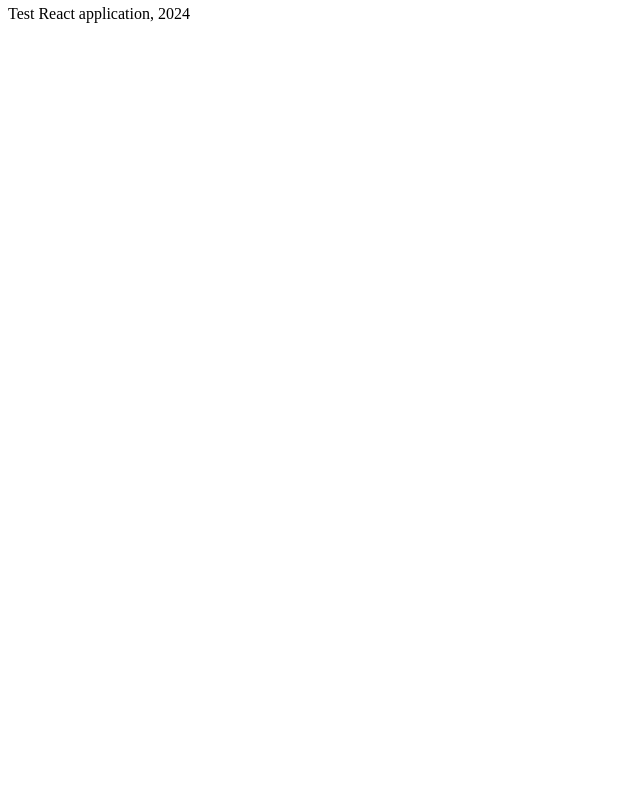
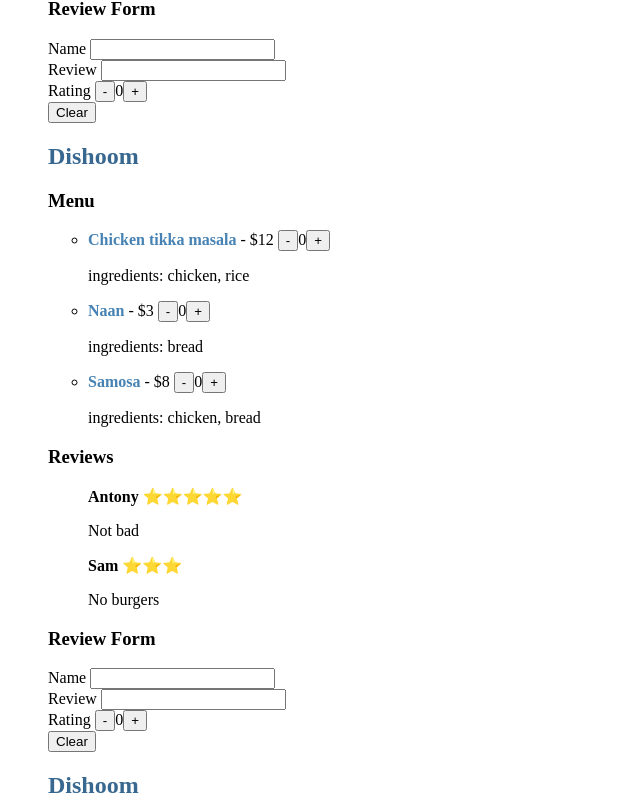
Before and after one commit to alsouyamilova/ReactCourse, a React (Vite) app: page / in a window 1280 px wide. Shown: the part 653-1460 px from the top of the page, without its empty margins (0-640 px from the left). Before the commit the page ends 800 px from the top, so only its background shows below. Built offline with nearby package versions, Linux system fonts and the light colour scheme.

Commit message:
review form, progress bar added

```diff
--- a/src/components/app/App.jsx
+++ b/src/components/app/App.jsx
@@ -1,28 +1,50 @@
 import { restaurants } from "../../data/mock";
 import { Layout } from "../layout/Layout";
 import { Restaurant } from "../restaurants/Restaurants";
-import { useState } from "react";
+import { useState, useEffect } from "react";
 import Button from "../button/Button";
 
 export const App = ({ title }) => {
-  const [activeRestaurantId, setaActiveRestaurantId] = useState(restaurants[0].id);
+  const [activeRestaurantId, setaActiveRestaurantId] = useState(
+    restaurants[0].id
+  );
+
   return (
     <Layout>
       <h1 style={{ color: "#386890" }}>{title}</h1>
       <section style={{ marginBottom: "1rem" }}>
-          {restaurants.map(({id, name, menu }) =>
+        {restaurants.map(({ id, name, menu }) =>
           Boolean(name) & (menu.length > 0) ? (
-              <Button isActive={activeRestaurantId == id} onClick={() => {setaActiveRestaurantId(id)
-              }}>
+            <Button
+              key={id}
+              isActive={activeRestaurantId == id}
+              onClick={() => {
+                setaActiveRestaurantId(id);
+              }}
+            >
               {name}
             </Button>
           ) : null
         )}
       </section>
-
-              {/* <Restaurant name={name} menu={menu} reviews={reviews} /> */}
-              <Restaurant {...restaurants.find(restaurants => restaurants.id == activeRestaurantId)} />
-
+      <Restaurant
+        key={1}
+        {...restaurants.find(
+          (restaurants) => restaurants.id == activeRestaurantId
+        )}
+      />
+      <Restaurant
+        key={2}
+        {...restaurants.find(
+          (restaurants) => restaurants.id == activeRestaurantId
+        )}
+      />
+      <Restaurant
+        key={3}
+        {...restaurants.find(
+          (restaurants) => restaurants.id == activeRestaurantId
+        )}
+      />
     </Layout>
   );
 };
--- /dev/null
+++ b/src/components/counter/DishCounter.jsx
@@ -0,0 +1,25 @@
+import { useState } from "react";
+import { Counter } from "./counter";
+export const DishCounter = () => {
+  const [value, setValue] = useState(0);
+  const increase = () => {
+    let newVal;
+    if (value + 1 > 5) {
+      newVal = 5;
+    } else {
+      newVal = value + 1;
+    }
+    setValue(newVal);
+  };
+  const decrease = () => {
+    let newVal;
+    if (value - 1 < 0) {
+      newVal = 0;
+    } else {
+      newVal = value - 1;
+    }
+    setValue(newVal);
+  };
+
+  return <Counter value={value} increase={increase} decrease={decrease} />;
+};
--- a/src/components/counter/counter.jsx
+++ b/src/components/counter/counter.jsx
@@ -1,26 +1,16 @@
-import { useState } from "react"
+import { useEffect, useState } from "react";
+import { DishCounter } from "./DishCounter";
 
-export const Counter = () => {
-
-    const [value, setValue] = useState(0)
-
-    const increase = () => {
-        let newVal
-        if(value+1 >5){newVal = 5 }else{newVal = value+1}
-        setValue(newVal)}
-    const decrease = () => {
-
-        let newVal
-        if(value-1 <0){newVal = 0 }else{newVal = value-1}
-        setValue(newVal)}
-    return (
-        <>
-        <button onClick={decrease}>-</button>
-         {value}
-        <button onClick={increase}>+</button>
-        </>
-
-    )
-
-
-}
+export const Counter = ({ value, increase, decrease }) => {
+  return (
+    <>
+      <button type="button" onClick={decrease}>
+        -
+      </button>
+      {value}
+      <button type="button" onClick={increase}>
+        +
+      </button>
+    </>
+  );
+};
--- a/src/components/layout/Layout.jsx
+++ b/src/components/layout/Layout.jsx
@@ -1,10 +1,13 @@
-export const Layout = ({children}) => {
-    return(
+import { ProgressBar } from "../progressBar/progressBar";
+
+export const Layout = ({ children }) => {
+  return (
     <>
+      <ProgressBar />
       <header>React App</header>
       {children}
       <hr></hr>
       <footer>Test React application, 2024</footer>
     </>
-    )
-}
+  );
+};
--- /dev/null
+++ b/src/components/progressBar/ProgressBar.module.css
@@ -0,0 +1,8 @@
+.progressbar {
+    height: 5px;
+    background-color:  #386890;
+    overflow: hidden;
+    position: fixed;
+    transition: width 1s;
+    opacity: 0.4;
+  }
--- /dev/null
+++ b/src/components/progressBar/progressBar.jsx
@@ -0,0 +1,23 @@
+import classes from "./ProgressBar.module.css";
+import { useEffect, useState } from "react";
+
+export const ProgressBar = () => {
+  const [y, setY] = useState(window.scrollY); // storing current scroll bar positiotn
+  const [totalY, setTotalY] = useState(); // storing Total Scrollable area
+  const [scrollBar, setScrollBar] = useState(); // storing Size of scroll bar
+
+  const calculateProgress = () => {
+    const y = window.scrollY;
+    const pageHeight =
+      document.documentElement.scrollHeight - window.innerHeight;
+    return Math.floor((y / pageHeight) * 100);
+  };
+  useEffect(() => {
+    window.addEventListener("scroll", () => setY(calculateProgress()));
+    return () => {};
+  }, [y]);
+
+  return (
+    <div className={classes.progressbar} style={{ width: `${y}%` }}></div> // This is our
+  );
+};
--- a/src/components/restaurants/Restaurants.jsx
+++ b/src/components/restaurants/Restaurants.jsx
@@ -1,8 +1,12 @@
 import { Counter } from "../counter/counter";
-export const Restaurant = ({ name, menu, reviews }) => {
-  if(!Boolean(name.length) | menu.length == 0){
-    return null
+import { ReviewForm } from "../reviewForm/reviewForm";
+import { DishCounter } from "../counter/DishCounter";
+
+export const Restaurant = ({ id, name, menu, reviews }) => {
+  if (!Boolean(name.length) | (menu.length == 0)) {
+    return null;
   }
+
   return (
     <ul>
       <div>
@@ -12,13 +16,13 @@
         </div>
         <ul>
           {menu.map((dish) => (
-              <>
+            <div key={dish.id}>
               <li>
-                  <b style={{ color: "#4682b4" }}>{dish.name}</b> - $
-                  {dish.price} <Counter/>
+                <b style={{ color: "#4682b4" }}>{dish.name}</b> - ${dish.price}{" "}
+                <DishCounter key={id} />
               </li>
               <p>ingredients: {dish.ingredients.join(", ")}</p>
-              </>
+            </div>
           ))}
         </ul>
         <div>
@@ -26,20 +30,28 @@
         </div>
 
         <ul>
-             { reviews.length > 0 ? reviews.map((rev) => (
-              <>
+          {reviews.length > 0 ? (
+            reviews.map((review) => (
+              <div key={review.id}>
                 <div>
                   <span style={{ width: "30px" }}>
-                    <b>{rev.user} </b>
+                    <b>{review.user} </b>
                   </span>{" "}
-                  <span>{Array(rev.rating).fill(<>⭐</>)} </span>
+                  {/* <span>{Array(review.rating).fill(<span key = >⭐</span>)} </span> */}
+                  {Array.from(Array(review.rating), (_, i) => (
+                    <span key={i}>⭐</span>
+                  ))}
                 </div>
-                <p>{rev.text}</p>{" "}
-              </>
-            )) : <>No reviews yet</>}
+                <p>{review.text}</p>{" "}
+              </div>
+            ))
+          ) : (
+            <>No reviews yet</>
+          )}
         </ul>
+        <h3>Review Form</h3>
+        <ReviewForm key={id} />
       </div>
-
     </ul>
-  )
+  );
 };
--- /dev/null
+++ b/src/components/reviewForm/reviewForm.jsx
@@ -0,0 +1,44 @@
+import { useState, useReducer } from "react";
+import { useForm } from "./useForm";
+import { Counter } from "../counter/counter";
+
+export const ReviewForm = (props) => {
+  const {
+    name,
+    setName,
+    review,
+    setReview,
+    rating,
+    increase,
+    decrease,
+    clear,
+  } = useForm();
+
+  return (
+    <form>
+      <div>
+        <span> Name </span>
+        <input
+          type="text"
+          value={name}
+          onChange={(event) => setName(event.target.value)}
+        />
+      </div>
+      <div>
+        <span> Review </span>
+        <input
+          type="text"
+          value={review}
+          onChange={(event) => setReview(event.target.value)}
+        />
+      </div>
+      <div>
+        <span> Rating </span>
+        <Counter value={rating} increase={increase} decrease={decrease} />
+      </div>
+      <button type="button" onClick={clear}>
+        Clear
+      </button>
+    </form>
+  );
+};
--- /dev/null
+++ b/src/components/reviewForm/useForm.js
@@ -0,0 +1,87 @@
+import { useReducer } from "react";
+const SET_NAME_ACTION_TYPE = "setName";
+const INCREASE_ACTION_TYPE = "increase";
+const DECREASE_ACTION_TYPE = "decrease";
+const SET_REVIEW_ACTION_TYPE = "setReview";
+const CLEAR_FORM = "clear";
+const reducer = (state, action) => {
+  //функция, меняющая состояние. state - текущее состояние
+  const { type, payload } = action;
+  switch (type) {
+    case CLEAR_FORM:
+      return {
+        ...DEFAULT_FORM_VALUE,
+      };
+    case SET_NAME_ACTION_TYPE:
+      return {
+        ...state,
+        name: payload, //новое значение name
+      };
+    case INCREASE_ACTION_TYPE:
+      return {
+        ...state,
+        rating: payload,
+      };
+    case DECREASE_ACTION_TYPE:
+      return {
+        ...state,
+        rating: payload,
+      };
+    case SET_REVIEW_ACTION_TYPE:
+      return {
+        ...state,
+        review: payload,
+      };
+    default:
+      return state;
+  }
+};
+const DEFAULT_FORM_VALUE = {
+  name: "",
+  rating: 0,
+  review: "",
+};
+
+export const useForm = () => {
+  const [form, dispatch] = useReducer(reducer, DEFAULT_FORM_VALUE);
+  const { name, rating, review } = form;
+
+  const setName = (value) => {
+    dispatch({ type: SET_NAME_ACTION_TYPE, payload: value });
+  };
+  const setReview = (value) => {
+    dispatch({ type: SET_REVIEW_ACTION_TYPE, payload: value });
+  };
+  const clear = () => {
+    dispatch({ type: CLEAR_FORM });
+  };
+  const increase = () => {
+    let newVal;
+    if (rating + 1 > 5) {
+      newVal = 5;
+    } else {
+      newVal = rating + 1;
+    }
+    dispatch({ type: INCREASE_ACTION_TYPE, payload: newVal });
+  };
+  const decrease = () => {
+    let newVal;
+    if (rating - 1 < 0) {
+      newVal = 0;
+    } else {
+      newVal = rating - 1;
+    }
+    dispatch({ type: DECREASE_ACTION_TYPE, payload: newVal });
+  };
+
+  return {
+    name,
+    setName,
+    review,
+    setReview,
+    rating,
+    increase,
+    decrease,
+    clear,
+  };
+};
```
Lines whose indentation alone changed are shown as unchanged.
